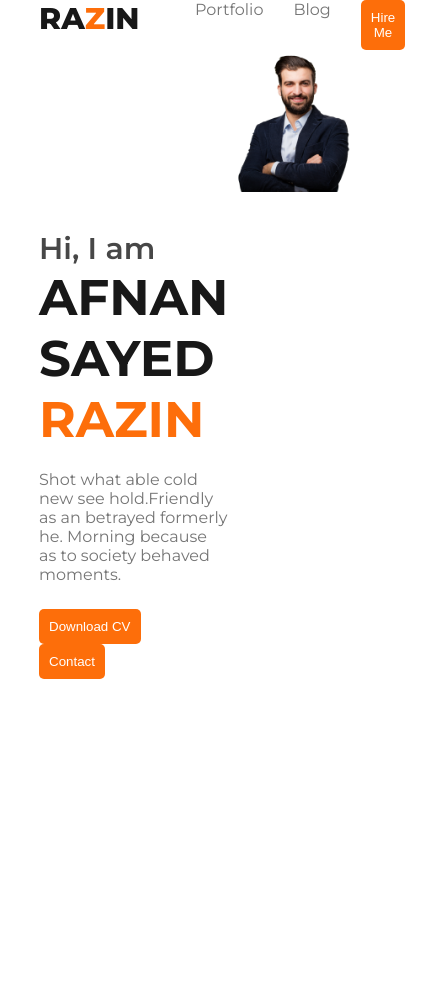
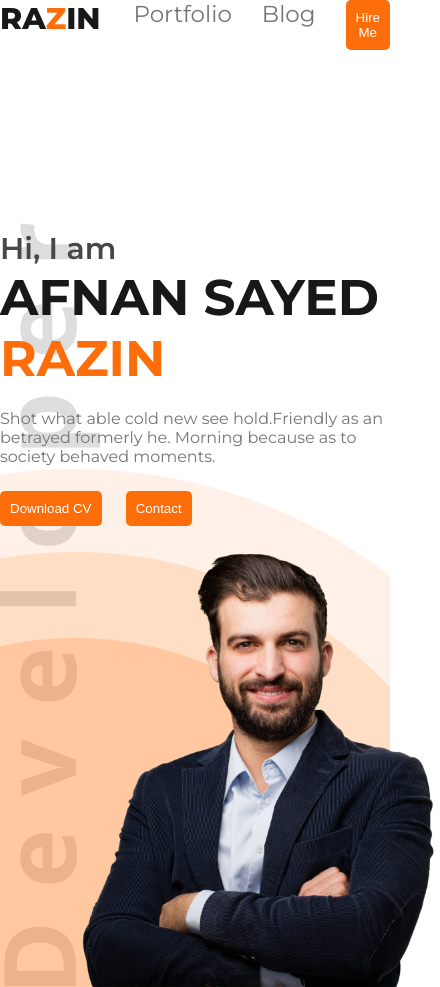
Before and after one commit to Afnansayed/my-responsive-portfolio, a plain HTML site: page index.html in a window 390 px wide. Shown: the whole page, 440 px wide, since content can reach past the window. Before the commit the page ends 844 px from the top, so only its background shows below. Drawn offline with Linux system fonts and the light colour scheme.

Commit message:
media query heder

```diff
--- a/style/portfolio.css
+++ b/style/portfolio.css
@@ -1,9 +1,9 @@
 
   @import url('https://fonts.googleapis.com/css2?family=Montserrat:ital,wght@0,100;0,200;0,300;0,400;0,500;0,600;0,700;0,800;0,900;1,100;1,200;1,300;1,400;1,500;1,600;1,700;1,800;1,900&display=swap');
-* {
+/* common css  */
+  * {
     margin: 0;
     padding: 0;
-    /* background-color: rgb(37, 115, 183); */
 }
 body{
     font-family: 'Montserrat', sans-serif;
@@ -21,11 +21,16 @@ p{
     padding: 10px;
     cursor: pointer;
 }
+/* header nav */
 #header {
     background-color: #FFF;
     width: 80%;
     max-width: 1300px;
     margin: auto;
+    background-image: url('../images/header_bg.png'), url('../images/developer.png');
+    background-repeat: no-repeat;
+    background-position: bottom right , bottom left;
+
 }
 
 .nav .nav-section {
@@ -60,13 +65,13 @@ li a {
     text-decoration: none;
     list-style: none;
     color: #757575;
-
+    font-size: 23px;
 }
 
+/* end header nav */
+/* strat bannner */
 .banner {
     display: flex;
-    background-image: url(../images/header_bg.png);
-    background: no-repeat;
 }
 
 .banner-col h2 {
@@ -89,8 +94,29 @@ li a {
 }
 .banner-col button{
     margin-right: 20px;
+    transition-duration: 1s;
+}
+.btn-primary:hover{
+    color: gray;
+    background-color: aliceblue;
 }
 .banner img {
     width: 100%;
+    margin-left: 50px;
     vertical-align: bottom;
 }
+/* end banner */
+/* Smaller device */
+@media screen and (max-width : 576px) {
+    #header{
+         width: 100%;
+    }
+    .banner{
+        flex-direction: column;
+        gap: 10px;
+    }
+    .nav-section .navcol {
+         width: 100%;
+    }
+
+}
```
